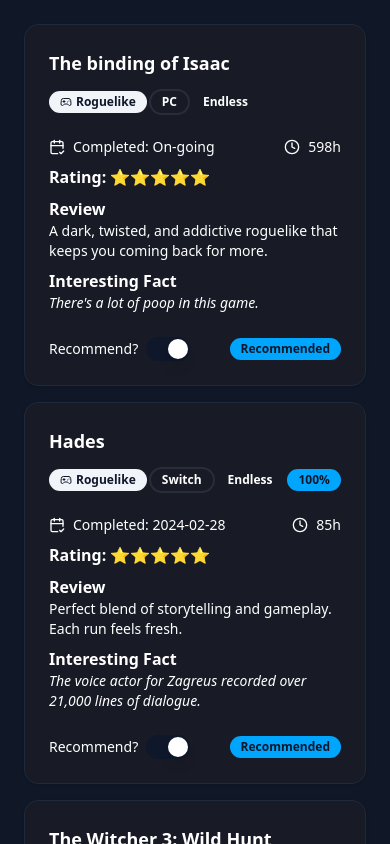
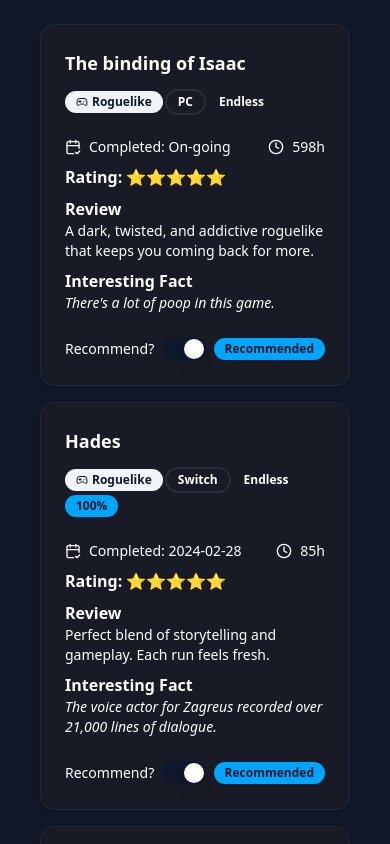
Before and after one commit to Vaahtopahvi/loopy-games, a React (Vite) app: page / in a window 390 px wide. Shown: the top 844 px of the page. Built offline with nearby package versions, Linux system fonts and the light colour scheme.

Commit message:
fix some responsiveness

```diff
--- a/src/pages/Home.tsx
+++ b/src/pages/Home.tsx
@@ -3,10 +3,12 @@
 
 export default function Home() {
   return (
-    <div className="p-6 grid grid-cols-1 sm:grid-cols-2 lg:grid-cols-3 gap-4">
-      {games.map((game) => (
-        <GameCard key={game.id} game={game} />
-      ))}
+    <div className="w-full px-4 2xl:max-w-5xl 2xl:mx-auto">
+      <div className="p-6 grid grid-cols-1 sm:grid-cols-2 lg:grid-cols-3 gap-4">
+        {games.map((game) => (
+          <GameCard key={game.id} game={game} />
+        ))}
+      </div>
     </div>
   );
 }
```
